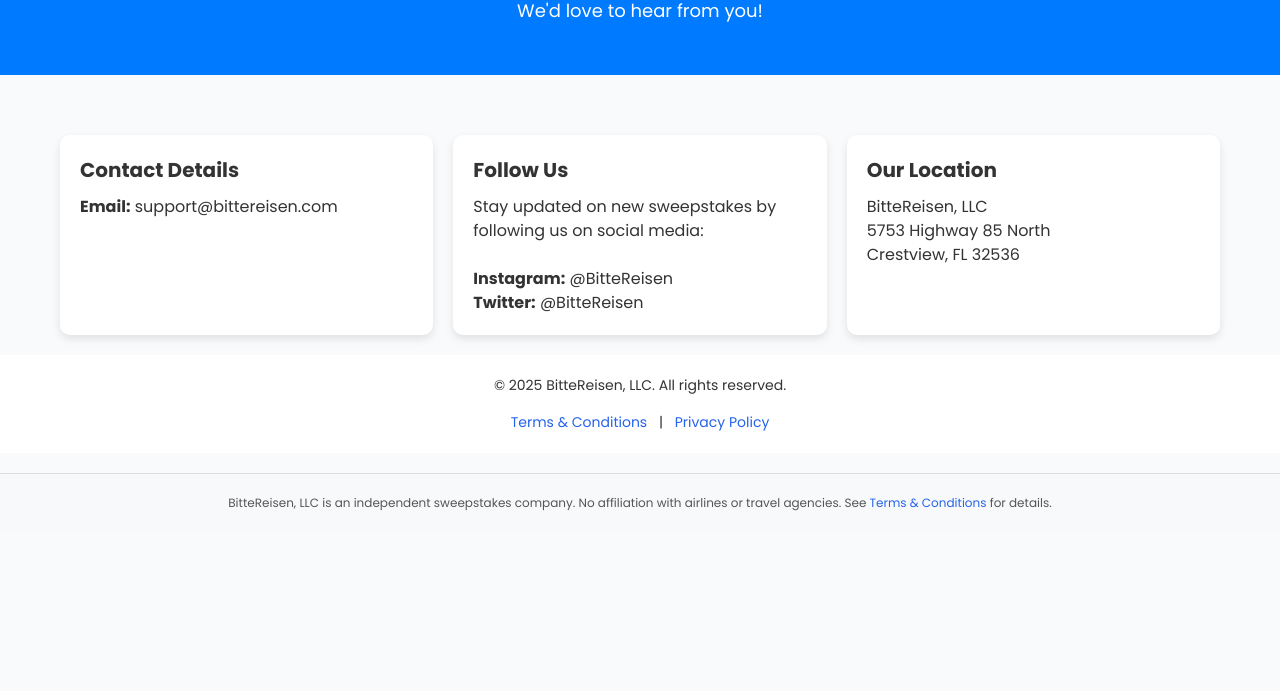
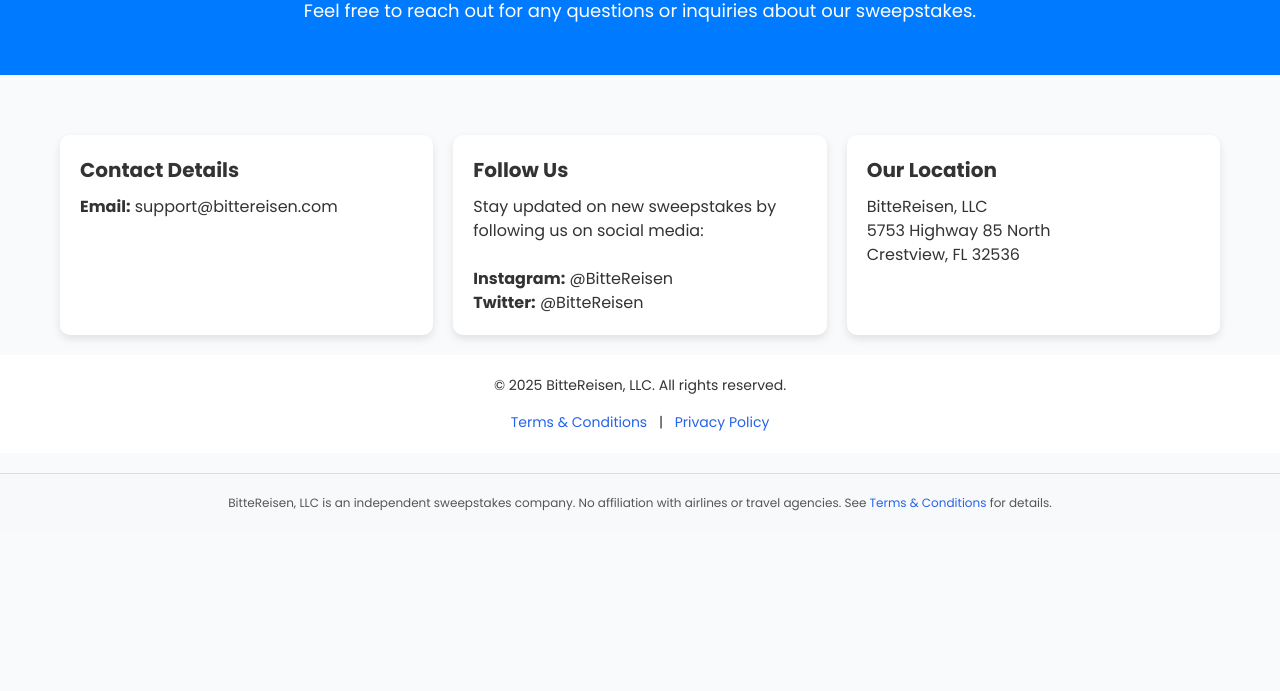
Before and after one commit to bittereisen/bittereisen, a website: page contact.html in a window 1280 px wide. Shown: the part 109-800 px from the top of the page. Drawn offline with nearby package versions, Linux system fonts and the light colour scheme.

Commit message:
changed contact.html text

```diff
--- a/contact.html
+++ b/contact.html
@@ -123,7 +123,7 @@
   <!-- Hero Section -->
   <section class="hero">
     <h1 class="text-4xl font-extrabold">Contact Us</h1>
-    <p class="text-lg mt-4">We'd love to hear from you!</p>
+    <p class="text-lg mt-4">Feel free to reach out for any questions or inquiries about our sweepstakes.</p>
   </section>
 
   <!-- Contact Information -->
```
